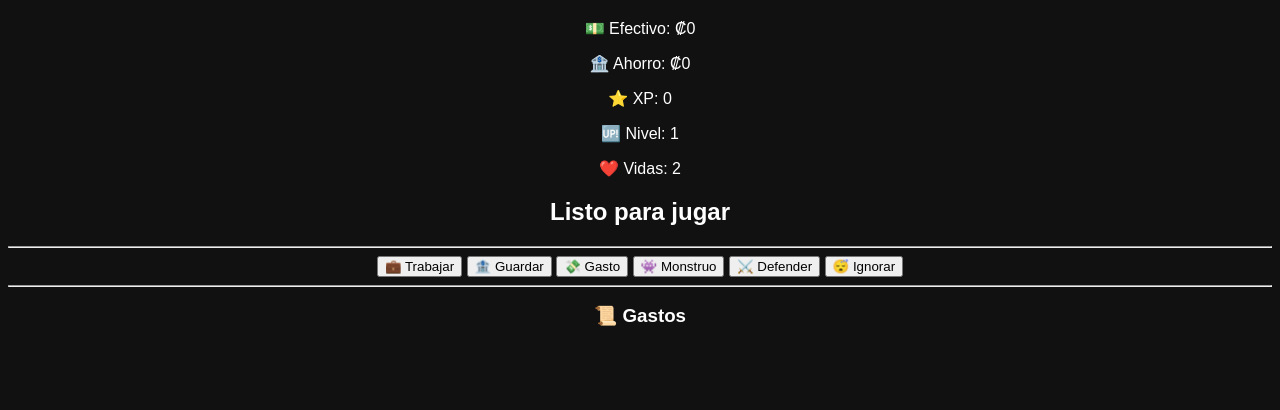
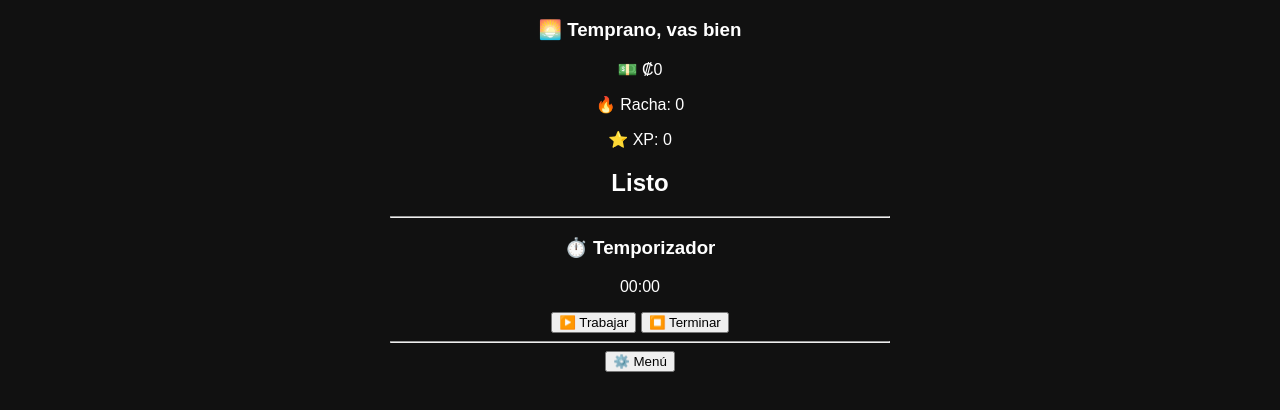
Before and after one commit to Brizue1a/Racha-pro, a plain HTML site: page Index.html in a window 1280 px wide. Shown: the part 62-472 px from the top of the page. Drawn offline with Linux system fonts and the light colour scheme.

Commit message:
Actualizar Index.html

```diff
--- a/Index.html
+++ b/Index.html
@@ -2,191 +2,159 @@
 <html>
 <head>
 <meta charset="UTF-8">
+<meta name="viewport" content="width=device-width, initial-scale=1.0">
 <title>Racha Pro</title>
-<link rel="manifest" href="manifest.json">
 </head>
 
-<body style="font-family: Arial; text-align:center; background:#111; color:white;">
+<body style="font-family: Arial; text-align:center; background:#111; color:white; max-width:500px; margin:auto;">
 
 <h1>🎮 Racha Pro</h1>
 
-<p>💵 Efectivo: ₡<span id="efectivo">0</span></p>
-<p>🏦 Ahorro: ₡<span id="ahorro">0</span></p>
+<h3 id="mensajeHora"></h3>
+
+<p>💵 ₡<span id="efectivo">0</span></p>
+<p>🔥 Racha: <span id="racha">0</span></p>
 <p>⭐ XP: <span id="xp">0</span></p>
-<p>🆙 Nivel: <span id="nivel">1</span></p>
-<p>❤️ Vidas: <span id="vidas">2</span></p>
 
-<h2 id="estado">Listo para jugar</h2>
+<h2 id="estado">Listo</h2>
 
 <hr>
 
-<button onclick="trabajar()">💼 Trabajar</button>
-<button onclick="ahorrar()">🏦 Guardar</button>
-<button onclick="gasto()">💸 Gasto</button>
-
-<button onclick="spawnMonstruo()">👾 Monstruo</button>
-<button onclick="pelear()">⚔️ Defender</button>
-<button onclick="ignorar()">😴 Ignorar</button>
+<h3>⏱️ Temporizador</h3>
+<p id="timer">00:00</p>
+<button onclick="iniciarTimer()">▶️ Trabajar</button>
+<button onclick="detenerTimer()">⏹️ Terminar</button>
 
 <hr>
 
-<h3>📜 Gastos</h3>
-<ul id="lista"></ul>
+<button onclick="menu()">⚙️ Menú</button>
 
 <script>
+
 // DATOS
 let data = JSON.parse(localStorage.getItem("data")) || {
   efectivo: 0,
-  ahorro: 0,
   xp: 0,
-  nivel: 1,
-  vidas: 2,
-  gastos: []
+  racha: 0,
+  ultimoDia: null
 };
 
-let monstruo = null;
-
 // GUARDAR
-function guardar() {
+function guardar(){
   localStorage.setItem("data", JSON.stringify(data));
 }
 
-// NIVEL
-function nivelCalc() {
-  if (data.xp > 10000) data.nivel = 5;
-  else if (data.xp > 5000) data.nivel = 4;
-  else if (data.xp > 2000) data.nivel = 3;
-  else if (data.xp > 500) data.nivel = 2;
-  else data.nivel = 1;
+// RELOJ / MENSAJE
+function revisarHora(){
+  let hora = new Date().getHours();
+  let msg = "";
+
+  if(hora < 10) msg = "🌅 Temprano, vas bien";
+  else if(hora < 14) msg = "😐 Ya deberías estar activo";
+  else if(hora < 18) msg = "⚠️ Vas tarde";
+  else msg = "💀 Muy tarde, reaccioná";
+
+  document.getElementById("mensajeHora").innerText = msg;
 }
 
-// TRABAJAR
-function trabajar() {
-  let g = prompt("¿Cuánto hiciste?");
-  if (!g) return;
+// DÍA REAL
+function revisarDia(){
+  let hoy = new Date().toDateString();
 
-  g = parseInt(g);
-  data.efectivo += g;
-  data.xp += g;
-
-  nivelCalc();
-  guardar();
-  actualizar();
+  if(data.ultimoDia != hoy){
+    data.ultimoDia = hoy;
+    data.racha = 0; // reinicia si no hiciste nada
+  }
 }
 
-// AHORRAR
-function ahorrar() {
-  let m = prompt("¿Cuánto guardar?");
-  if (!m) return;
+// TIMER
+let tiempo = 0;
+let intervalo = null;
 
-  m = parseInt(m);
+function iniciarTimer(){
+  if(intervalo) return;
 
-  if (m > data.efectivo) return alert("No alcanza");
+  intervalo = setInterval(()=>{
+    tiempo++;
+    let min = Math.floor(tiempo / 60);
+    let seg = tiempo % 60;
 
-  data.efectivo -= m;
-  data.ahorro += m;
+    document.getElementById("timer").innerText =
+      (min<10?"0":"")+min + ":" + (seg<10?"0":"")+seg;
+  },1000);
+}
+
+function detenerTimer(){
+  clearInterval(intervalo);
+  intervalo = null;
+
+  let ganado = tiempo * 50;
+
+  data.efectivo += ganado;
+  data.xp += ganado;
+  data.racha++;
+
+  sonido();
+
+  alert("Ganaste ₡" + ganado);
+
+  tiempo = 0;
+  document.getElementById("timer").innerText = "00:00";
 
   guardar();
   actualizar();
 }
 
-// GASTO
-function gasto() {
-  let nombre = prompt("¿En qué?");
-  let m = prompt("¿Cuánto?");
+// SONIDO
+function sonido(){
+  let audio = new Audio("https://www.soundjay.com/buttons/sounds/button-16.mp3");
+  audio.play();
+}
 
-  if (!nombre || !m) return;
+// MENÚ
+function menu(){
+  let op = prompt(
+`⚙️ MENÚ
 
-  m = parseInt(m);
+1. Día débil
+2. Corregir dinero
+3. Reset
 
-  data.efectivo -= m;
-  if (data.efectivo < 0) data.efectivo = 0;
+Número:`);
 
-  data.gastos.push({nombre, m});
+  if(op=="1"){
+    data.efectivo += 2000;
+    data.racha++;
+    alert("🧠 Día débil guardado");
+  }
+
+  if(op=="2"){
+    let m = parseInt(prompt("Monto"))||0;
+    data.efectivo += m;
+  }
+
+  if(op=="3"){
+    data.racha = 0;
+    data.xp = 0;
+    alert("Reset hecho");
+  }
 
   guardar();
   actualizar();
 }
 
-// MONSTRUO
-function spawnMonstruo() {
-  if (monstruo) return;
-
-  let daño = Math.floor(Math.random() * 5000 * data.nivel) + 2000;
-
-  monstruo = { daño };
-
-  document.getElementById("estado").innerText =
-    "👾 Gasto quiere ₡" + daño;
+// UI
+function actualizar(){
+  document.getElementById("efectivo").innerText = data.efectivo;
+  document.getElementById("racha").innerText = data.racha;
+  document.getElementById("xp").innerText = data.xp;
 }
 
-// PELEAR (trabajo real)
-function pelear() {
-  if (!monstruo) return;
+// INICIO
+revisarHora();
+revisarDia();
+actualizar();
 
-  let trabajar = confirm("¿Vas a trabajar para evitarlo?");
-  if (!trabajar) return;
-
-  let g = prompt("¿Cuánto hiciste?");
-  if (!g) return;
-
-  g = parseInt(g);
-
-  data.efectivo += g;
-  data.xp += g;
-
-  monstruo = null;
-
-  nivelCalc();
-  guardar();
-  actualizar();
-
-  document.getElementById("estado").innerText =
-    "🏆 Defendiste tu dinero";
-}
-
-// IGNORAR
-function ignorar() {
-  if (!monstruo) return;
-
-  data.efectivo -= monstruo.daño;
-  if (data.efectivo < 0) data.efectivo = 0;
-
-  data.vidas--;
-
-  if (data.vidas <= 0) {
-    data.vidas = 2;
-    alert("💀 Perdiste el control");
-  }
-
-  monstruo = null;
-
-  guardar();
-  actualizar();
-
-  document.getElementById("estado").innerText =
-    "💀 Perdiste dinero";
-}
-
-// UI
-function actualizar() {
-  document.getElementById("efectivo").innerText = data.efectivo;
-  document.getElementById("ahorro").innerText = data.ahorro;
-  document.getElementById("xp").innerText = data.xp;
-  document.getElementById("nivel").innerText = data.nivel;
-  document.getElementById("vidas").innerText = data.vidas;
-
-  let lista = document.getElementById("lista");
-  lista.innerHTML = "";
-
-  data.gastos.forEach(g => {
-    let li = document.createElement("li");
-    li.textContent = g.nombre + " ₡" + g.m;
-    lista.appendChild(li);
-  });
-}
-
-actualizar();
 </script>
 
 </body>
```
